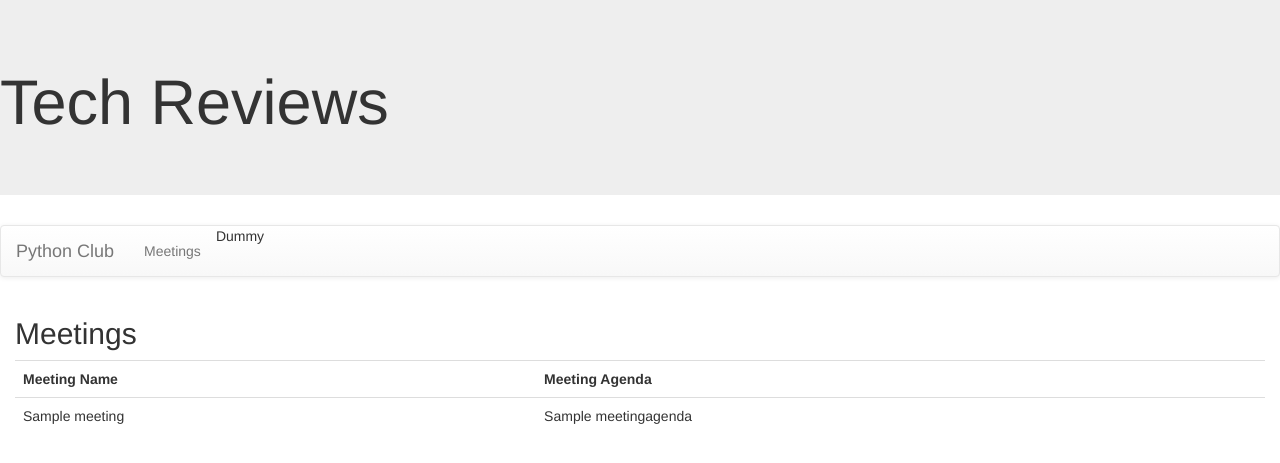
After one commit to ibssa92/PythonClub, a Django app: template PythonClub/Club/templates/Club/meetings.html in a window 1280 px wide. The commit adds this page. Shown: the top 463 px of the page. Run offline with Django 3.2, Linux system fonts and the light colour scheme; the template is opened without the code that fills it: most values are stand-ins (such as "Sample title", 1, 10 or a date in 2020); some libraries are stand-ins or nearby versions.

```diff
--- a/PythonClub/Club/models.py
+++ b/PythonClub/Club/models.py
@@ -22,7 +22,7 @@ class MeetingMinutes(models.Model):
     text=models.TextField(null=True, blank=True)
 
     def __str__(self):
-        return self.meetingID
+        return str(self.meetingID)
 
 class Resource(models.Model):
     resourcename=models.CharField(max_length=255)
--- /dev/null
+++ b/PythonClub/Club/templates/Club/meetings.html
@@ -0,0 +1,17 @@
+{% extends 'base.html' %}
+{% block content %}
+<h2>Meetings</h2>
+<table class="table">
+<tr>
+    <th>Meeting Name</th>
+    <th>Meeting Agenda</th>
+</tr>
+{% for t in meetings_list %}
+<tr>
+    <td>{{t.meetingtitle}}</td>
+    <td>{{t.meetingagenda}}</td>
+</tr>
+{% endfor %}
+</table>
+
+{% endblock content %}
--- a/PythonClub/Club/templates/base.html
+++ b/PythonClub/Club/templates/base.html
@@ -16,7 +16,7 @@
 <a class="navbar-brand" href="{% url 'index' %}">Python Club</a>
 </div>
 <ul class="nav navbar-nav">
-<li>Dummy</li>
+<li><a href="{% url 'meetings' %}">Meetings</a></li>
 <li>Dummy</li>
 </ul>
 </div>
--- a/PythonClub/Club/urls.py
+++ b/PythonClub/Club/urls.py
@@ -3,4 +3,5 @@ from . import views
 
 urlpatterns=[
     path('', views.index, name='index'),
+    path('getMeetings/', views.getMeetings, name='meetings')
 ]
--- a/PythonClub/Club/views.py
+++ b/PythonClub/Club/views.py
@@ -1,5 +1,11 @@
 from django.shortcuts import render
+from .models import Event, Meeting, MeetingMinutes, Resource
 
 # Create your views here.
 def index(request):
     return render(request, 'Club/index.html')
+
+def getMeetings(request):
+    meetings_list=Event.objects.all()
+    context={'meetings_list' : meetings_list}
+    return render(request, 'Club/meetings.html', context=context)
```
